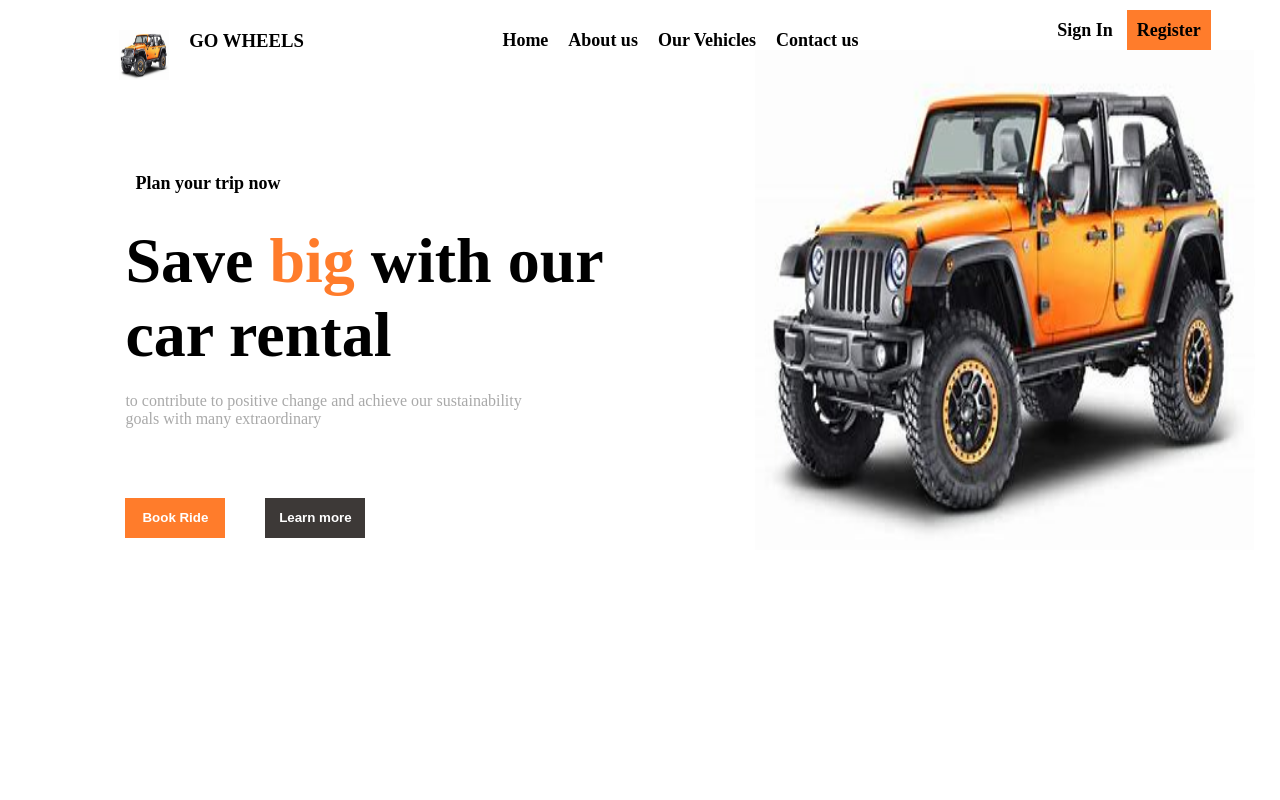
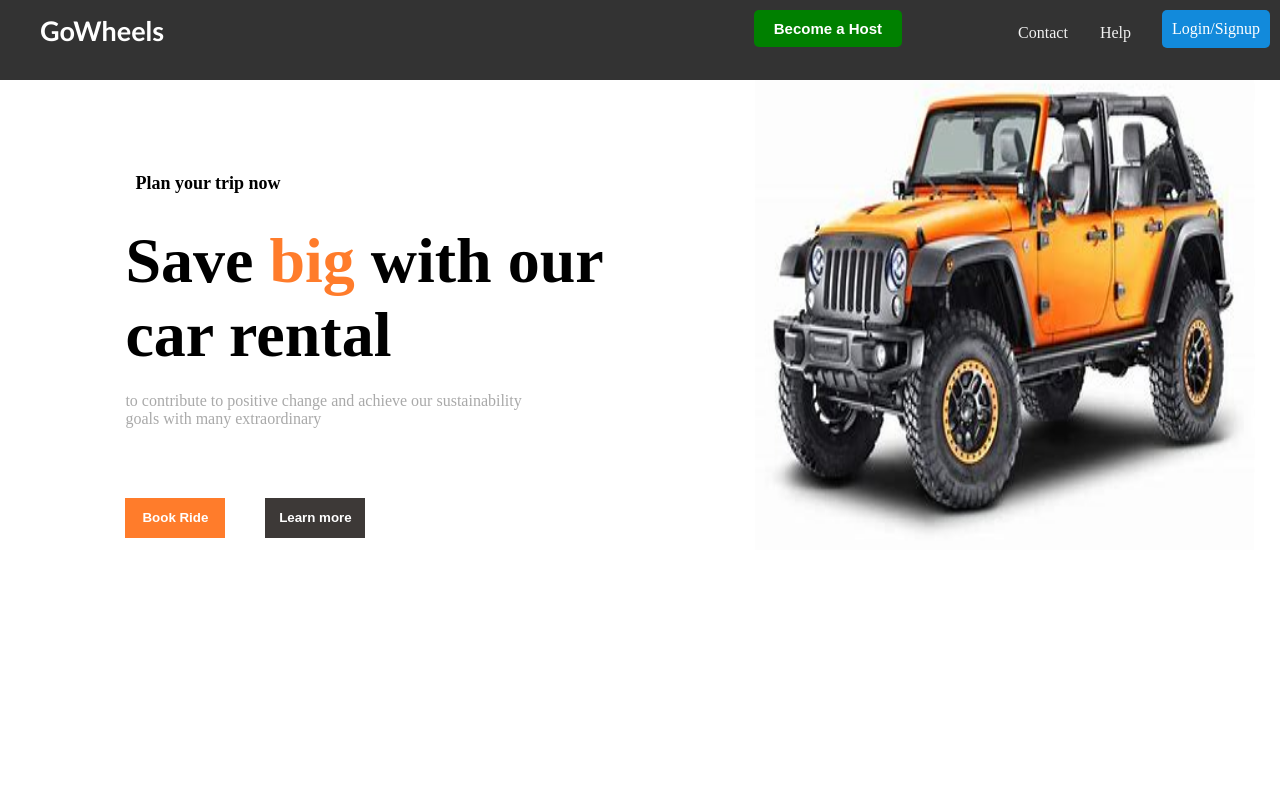
Before and after one commit to ashu1205/Mini-Project, a plain HTML site: page index.html in a window 1280 px wide. Shown: the top 800 px of the page. Drawn offline with Linux system fonts and the light colour scheme.

Commit message:
homepage nav bar changed

```diff
--- a/homeStyle.css
+++ b/homeStyle.css
@@ -43,6 +43,83 @@
     color: rgba(255, 98, 0, 0.832);
     box-shadow: 0 0 10px rgb(0, 0, 0,0.3);
 }
+
+/* Navbar ki CSS */
+
+.nav-div{
+    /* display:block;
+    overflow: hidden; */
+    /* display: flex; */
+    background-color: #333;
+
+/* for navbar static */
+    position: fixed;
+    top: 0;
+    width: 100%;
+    z-index: 1000;
+    height: 10%;
+   }
+
+    .go{
+    color:white;
+    font-family:'Gill Sans', 'Gill Sans MT', Calibri, 'Trebuchet MS', sans-serif;
+    font-size: 27px;
+    font-weight: bold;
+    padding: 14px 40px;
+
+   }
+
+ .nav-a {
+    float: right;
+    display: block;
+    color: #f2f2f2;
+    text-align:center;
+    padding: 14px 16px;
+    text-decoration: none;
+   }
+
+   .nav-button{
+    background-color:green;
+    color: #fff;
+    border: none;
+    border-radius: 5px;
+    padding: 10px 20px;
+    font-size: 15px;
+    cursor: pointer;
+    transition: background-color 0.3s;
+    margin-right: 100px;
+   }
+
+   .nav-button:hover{
+    background-color: #29b943;
+   }
+
+
+.log{
+    background-color: #128adb;
+    color: #fff;
+    border: none;
+    border-radius: 5px;
+    padding: 10px 10px;
+    font-size: 16px;
+    cursor: pointer;
+    transition: background-color 0.3s;
+    margin-right: 10px;
+}
+.log:hover{
+    background-color:rgb(106, 162, 218);
+}
+
+.nav-left{
+    float: left;
+}
+ .nav-right{
+    float: right;
+    padding-top:10px ;
+}
+ .h{
+    margin-right:15px;
+ }
 /* .navitems:active{
     color: rgba(255, 98, 0, 0.832);
     box-shadow: 0 0 10px rgb(0, 0, 0,0.3);
--- a/index.html
+++ b/index.html
@@ -9,7 +9,7 @@
 </head>
 
 <body>
-    <div class="nav">
+    <!-- <div class="nav">
         <div class="left">
             <a href="index.html">
                 <img src="mainimage.jpeg" alt="car image" class="logo">
@@ -27,7 +27,20 @@
             <a href="" >Sign In</a>
             <a href="signup.html" class="register" id="register">Register</a>
         </div>
-    </div>
+    </div> -->
+    <div class="nav-div">
+        <nav>
+          <div class="nav-left">
+            <h4 class="go">GoWheels</h4>
+          </div>
+          <div class="nav-right">
+            <button class="nav-button"><strong>Become a Host</strong></button>
+            <a class="nav-a log" href="#">Login/Signup</a>
+            <a class="nav-a h" href="#">Help</a>
+            <a class="nav-a c" href="#">Contact </a>
+          </div>
+        </nav>
+      </div>
     <div class="main">
         <div class="leftmain">
                 <h4>Plan your trip now</h4>
```
